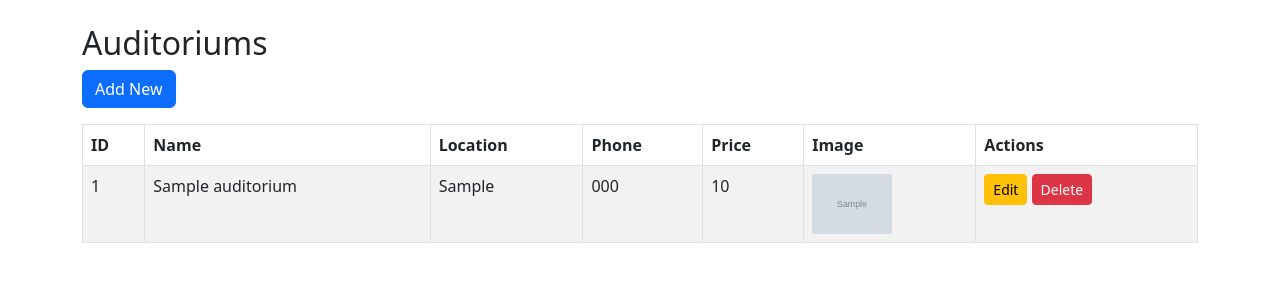
After one commit to rosemariyaa/Hackathon, a Flask app: page /admin/auditoriums in a window 1280 px wide. The commit adds this page. Shown: the top 300 px of the page. Run offline with Flask 3, Linux system fonts and the light colour scheme; the visitor is signed in with stand-in values (Sample User, id 1); tables that the repository leaves empty or names only in its code hold one stand-in row (values such as "Sample post"); grey boxes marked "Sample" are stand-in pictures; some libraries are stand-ins or nearby versions.

Commit message:
Completed crud operations in user and auditoium in admin panel

```diff
--- a/app.py
+++ b/app.py
@@ -6,12 +6,11 @@ from werkzeug.utils import secure_filename
 
 # ---------------- Flask App ----------------
 app = Flask(__name__)
-app.secret_key = "event_secret_key"   # REQUIRED for sessions
+app.secret_key = "event_secret_key"
 
 # ---------------- Upload configuration ----------------
 UPLOAD_FOLDER = "static/images"
 app.config["UPLOAD_FOLDER"] = UPLOAD_FOLDER
-
 if not os.path.exists(UPLOAD_FOLDER):
     os.makedirs(UPLOAD_FOLDER)
 
@@ -20,28 +19,19 @@ app.config['MYSQL_HOST'] = config.MYSQL_HOST
 app.config['MYSQL_USER'] = config.MYSQL_USER
 app.config['MYSQL_PASSWORD'] = config.MYSQL_PASSWORD
 app.config['MYSQL_DB'] = config.MYSQL_DB
-
 mysql = MySQL(app)
 
-# ---------------- Home ----------------
+# ---------------- Home / About / Contact ----------------
 @app.route("/")
 def home():
     return render_template("index.html")
-# ---------------- About Page ----------------
+
 @app.route("/about")
 def about():
-    """
-    Renders the About Us page with static content.
-    """
     return render_template("about.html")
 
-
-# ---------------- Contact Page ----------------
 @app.route("/contact")
 def contact():
-    """
-    Renders the Contact Us page with static contact details.
-    """
     return render_template("contact.html")
 
 # ---------------- Login ----------------
@@ -52,10 +42,7 @@ def login():
         password = request.form['password']
 
         cur = mysql.connection.cursor()
-        cur.execute(
-            "SELECT id, name FROM users WHERE email=%s AND password=%s",
-            (email, password)
-        )
+        cur.execute("SELECT id, name FROM users WHERE email=%s AND password=%s", (email, password))
         user = cur.fetchone()
         cur.close()
 
@@ -63,11 +50,16 @@ def login():
             session['user_id'] = user[0]
             session['user_name'] = user[1]
 
-            # redirect back if user was sent to login
+            # Admin check
+            if email == "rosemariya2910@gmail.com" and password == "171329@Ar":
+                session["user_role"] = "admin"
+                return redirect("/admin")
+
+            # Normal user
+            session["user_role"] = "user"
             return redirect(session.pop("next", "/auditoriums"))
 
         return render_template("login.html", error="Invalid email or password")
-
     return render_template("login.html")
 
 # ---------------- Register ----------------
@@ -83,15 +75,10 @@ def register():
             return render_template("register.html", error="Passwords do not match")
 
         cur = mysql.connection.cursor()
-        cur.execute(
-            "INSERT INTO users (name, email, password) VALUES (%s,%s,%s)",
-            (name, email, password)
-        )
+        cur.execute("INSERT INTO users (name, email, password) VALUES (%s,%s,%s)", (name, email, password))
         mysql.connection.commit()
         cur.close()
-
         return redirect("/login")
-
     return render_template("register.html")
 
 # ---------------- Logout ----------------
@@ -109,7 +96,7 @@ def auditoriums():
     cur.close()
     return render_template("auditoriums.html", data=data)
 
-# ---------------- Add Auditorium ----------------
+# ---------------- Add Auditorium (User) ----------------
 @app.route("/add-auditorium", methods=["GET", "POST"])
 def add_auditorium():
     if request.method == "POST":
@@ -124,67 +111,154 @@ def add_auditorium():
 
         cur = mysql.connection.cursor()
         cur.execute(
-            """INSERT INTO auditoriums
-               (name, location, phone, price, image)
-               VALUES (%s,%s,%s,%s,%s)""",
+            "INSERT INTO auditoriums (name, location, phone, price, image) VALUES (%s,%s,%s,%s,%s)",
             (name, location, phone, price, filename)
         )
         mysql.connection.commit()
         cur.close()
+        return redirect("/auditoriums")
+    return render_template("add_auditorium.html")
 
-        return redirect("/auditoriums")
+# ---------------- Admin Dashboard ----------------
+@app.route("/admin")
+def admin_dashboard():
+    if "user_role" not in session or session["user_role"] != "admin":
+        return redirect("/login")
+    return render_template("admin_dashboard.html", user_name=session.get("user_name"))
 
-    return render_template("add_auditorium.html")
-@app.route("/book/<int:aid>")
-def book(aid):
-
-    # user must be logged in
-    if "user_id" not in session:
-        session["next"] = url_for("book", aid=aid)
+# ---------------- Admin Users ----------------
+@app.route("/admin/users")
+def admin_users():
+    if "user_role" not in session or session["user_role"] != "admin":
         return redirect("/login")
 
     cur = mysql.connection.cursor()
+    cur.execute("SELECT id, name, email FROM users")
+    users = cur.fetchall()
+    cur.close()
+    return render_template("admin_users.html", users=users)
+
+@app.route("/admin/users/edit/<int:uid>", methods=["GET", "POST"])
+def edit_user(uid):
+    if "user_role" not in session or session["user_role"] != "admin":
+        return redirect("/login")
+    cur = mysql.connection.cursor()
+    if request.method == "POST":
+        name = request.form["name"]
+        email = request.form["email"]
+        cur.execute("UPDATE users SET name=%s, email=%s WHERE id=%s", (name, email, uid))
+        mysql.connection.commit()
+        cur.close()
+        return redirect(url_for("admin_users"))
+    cur.execute("SELECT id, name, email FROM users WHERE id=%s", (uid,))
+    user = cur.fetchone()
+    cur.close()
+    return render_template("edit_user.html", user=user)
+
+@app.route("/admin/users/delete/<int:uid>", methods=["GET", "POST"])
+def delete_user(uid):
+    if "user_role" not in session or session["user_role"] != "admin":
+        return redirect("/login")
+    cur = mysql.connection.cursor()
+    if request.method == "GET":
+        cur.execute("SELECT id, name, email FROM users WHERE id=%s", (uid,))
+        user = cur.fetchone()
+        cur.close()
+        return render_template("delete.html", user=user)
+    cur.execute("DELETE FROM users WHERE id=%s", (uid,))
+    mysql.connection.commit()
+    cur.close()
+    return redirect(url_for("admin_users"))
+
+# ---------------- Admin Auditoriums ----------------
+@app.route("/admin/auditoriums")
+def admin_auditoriums():
+    if "user_role" not in session or session["user_role"] != "admin":
+        return redirect("/login")
+    cur = mysql.connection.cursor()
+    cur.execute("SELECT * FROM auditoriums")
+    auditoriums = cur.fetchall()
+    cur.close()
+    return render_template("admin_auditoriums.html", auditoriums=auditoriums)
+
+@app.route("/admin/auditoriums/add", methods=["GET", "POST"])
+def add_auditorium_admin():
+    if "user_role" not in session or session["user_role"] != "admin":
+        return redirect("/login")
+    if request.method == "POST":
+        name = request.form['name']
+        location = request.form['location']
+        phone = request.form['phone']
+        price = request.form['price']
+        image = request.files['image']
+        filename = secure_filename(image.filename)
+        image.save(os.path.join(app.config['UPLOAD_FOLDER'], filename))
+        cur = mysql.connection.cursor()
+        cur.execute(
+            "INSERT INTO auditoriums (name, location, phone, price, image) VALUES (%s,%s,%s,%s,%s)",
+            (name, location, phone, price, filename)
+        )
+        mysql.connection.commit()
+        cur.close()
+        return redirect(url_for("admin_auditoriums"))
+    return render_template("add_auditorium.html")
+
+@app.route("/admin/edit-auditorium/<int:aid>", methods=["GET", "POST"])
+def edit_auditorium(aid):
+    if "user_role" not in session or session["user_role"] != "admin":
+        return redirect("/login")
+    cur = mysql.connection.cursor()
+    if request.method == "POST":
+        name = request.form['name']
+        location = request.form['location']
+        phone = request.form['phone']
+        price = request.form['price']
+        image = request.files.get('image')
+        if image and image.filename != '':
+            filename = secure_filename(image.filename)
+            image.save(os.path.join(app.config['UPLOAD_FOLDER'], filename))
+            cur.execute(
+                "UPDATE auditoriums SET name=%s, location=%s, phone=%s, price=%s, image=%s WHERE id=%s",
+                (name, location, phone, price, filename, aid)
+            )
+        else:
+            cur.execute(
+                "UPDATE auditoriums SET name=%s, location=%s, phone=%s, price=%s WHERE id=%s",
+                (name, location, phone, price, aid)
+            )
+        mysql.connection.commit()
+        cur.close()
+        return redirect(url_for("admin_auditoriums"))
     cur.execute("SELECT * FROM auditoriums WHERE id=%s", (aid,))
     auditorium = cur.fetchone()
     cur.close()
+    return render_template("edit_auditorium.html", auditorium=auditorium)
 
-    return render_template("book.html", auditorium=auditorium)
-# ---------------- Add Decoration (Admin) ----------------
-@app.route("/add-decoration", methods=["GET", "POST"])
-def add_decoration():
-    # Optional: check if admin logged in
-    # if 'user_id' not in session:
-    #     return redirect('/login')
+@app.route("/admin/auditoriums/delete/<int:aid>", methods=["GET", "POST"])
+def delete_auditorium_admin(aid):
+    if "user_role" not in session or session["user_role"] != "admin":
+        return redirect("/login")
+    cur = mysql.connection.cursor()
+    if request.method == "GET":
+        cur.execute("SELECT * FROM auditoriums WHERE id=%s", (aid,))
+        auditorium = cur.fetchone()
+        cur.close()
+        return render_template("delete_auditorium.html", auditorium=auditorium)
+    cur.execute("DELETE FROM auditoriums WHERE id=%s", (aid,))
+    mysql.connection.commit()
+    cur.close()
+    return redirect(url_for("admin_auditoriums"))
 
-    if request.method == "POST":
-        name = request.form["name"]
-        price = request.form["price"]
-        image = request.files["image"]
-
-        filename = secure_filename(image.filename)
-        image.save(os.path.join(app.config["UPLOAD_FOLDER"], filename))
-
-        cur = mysql.connection.cursor()
-        cur.execute(
-            "INSERT INTO decoration (name, price, image) VALUES (%s, %s, %s)",
-            (name, price, filename)
-        )
-        mysql.connection.commit()
-        cur.close()
-
-        return redirect("/decoration")
-
-    return render_template("add_decoration.html")
-
-
-# ---------------- Display Decorations ----------------
-@app.route("/decoration")
-def decorations():
+# ---------------- Admin Decorations ----------------
+@app.route("/admin/decorations")
+def admin_decorations():
+    if "user_role" not in session or session["user_role"] != "admin":
+        return redirect("/login")
     cur = mysql.connection.cursor()
     cur.execute("SELECT * FROM decoration")
-    data = cur.fetchall()
+    decorations = cur.fetchall()
     cur.close()
-    return render_template("decoration.html", data=data)
+    return render_template("admin_decorations.html", decorations=decorations)
 
 # ---------------- Run App ----------------
 if __name__ == "__main__":
--- /dev/null
+++ b/templates/admin_auditoriums.html
@@ -0,0 +1,45 @@
+{% extends "base.html" %}
+{% block content %}
+<div class="container mt-4">
+    <h2>Auditoriums</h2>
+    <!-- Add New Auditorium -->
+    <a href="{{ url_for('add_auditorium') }}" class="btn btn-primary mb-3">Add New</a>
+
+    <table class="table table-bordered table-striped">
+        <thead>
+            <tr>
+                <th>ID</th>
+                <th>Name</th>
+                <th>Location</th>
+                <th>Phone</th>
+                <th>Price</th>
+                <th>Image</th>
+                <th>Actions</th>
+            </tr>
+        </thead>
+        <tbody>
+        {% for aud in auditoriums %}
+            <tr>
+                <td>{{ aud[0] }}</td>
+                <td>{{ aud[1] }}</td>
+                <td>{{ aud[2] }}</td>
+                <td>{{ aud[3] }}</td>
+                <td>{{ aud[4] }}</td>
+                <td>
+                    {% if aud[5] %}
+                        <img src="{{ url_for('static', filename='images/' + aud[5]) }}" width="80">
+                    {% else %}
+                        No Image
+                    {% endif %}
+                </td>
+                <td>
+                    <!-- admin_auditoriums.html -->
+<a href="{{ url_for('edit_auditorium', aid=aud[0]) }}" class="btn btn-warning btn-sm">Edit</a>
+<a href="{{ url_for('delete_auditorium_admin', aid=aud[0]) }}" class="btn btn-danger btn-sm">Delete</a>
+                </td>
+            </tr>
+        {% endfor %}
+        </tbody>
+    </table>
+</div>
+{% endblock %}
--- /dev/null
+++ b/templates/base.html
@@ -0,0 +1,11 @@
+<!DOCTYPE html>
+<html lang="en">
+<head>
+    <meta charset="UTF-8">
+    <title>{% block title %}Admin Panel{% endblock %}</title>
+    <link href="https://cdn.jsdelivr.net/npm/bootstrap@5.3.0/dist/css/bootstrap.min.css" rel="stylesheet">
+</head>
+<body>
+    {% block content %}{% endblock %}
+</body>
+</html>
```
Also changed, not shown: templates/add_auditorium_admin.html (renamed from templates/add_auditorium.html, +6 -7 lines), templates/admin_dashboard.html (added, +32 -0 lines), templates/admin_users.html (added, +27 -0 lines), templates/delete.html (added, +19 -0 lines), templates/delete_auditorium.html (added, +16 -0 lines), templates/edit_auditorium.html (added, +28 -0 lines), templates/edit_user.html (added, +18 -0 lines), templates/admin_decorations.html (added).
